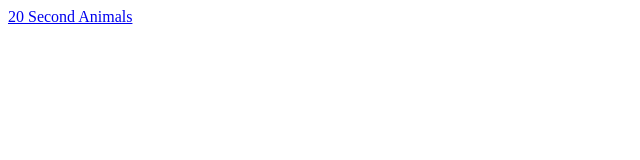
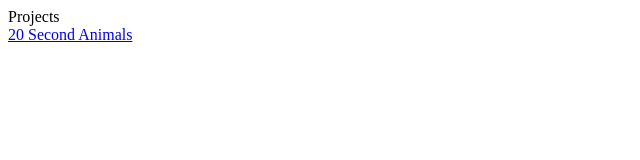
Before and after one commit to Ondross/gds, a plain HTML site: page index.html in a window 1280 px wide. Shown: the whole page, without its empty margins (0-640 px from the left). Drawn offline with Linux system fonts and the light colour scheme.

Commit message:
Update index.html

```diff
--- a/index.html
+++ b/index.html
@@ -4,8 +4,11 @@
     </head>
 </html>
 <body>
-  <div class="assignments-list">
-    <div class="assignment">
+  <div class="header">
+    Projects
+  </div>
+  <div class="projects-list">
+    <div class="projects">
       <a href="animals"> 20 Second Animals </a>
     </div>
   </div>
```
